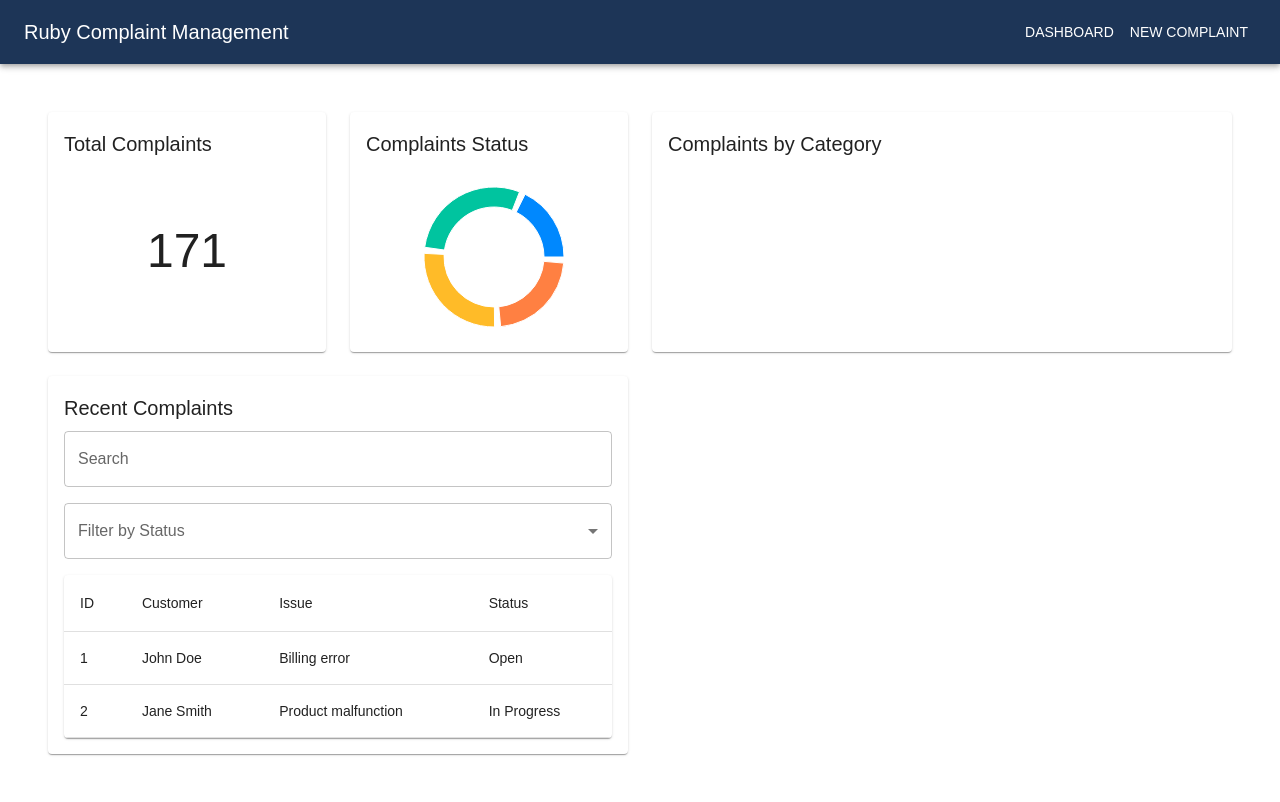
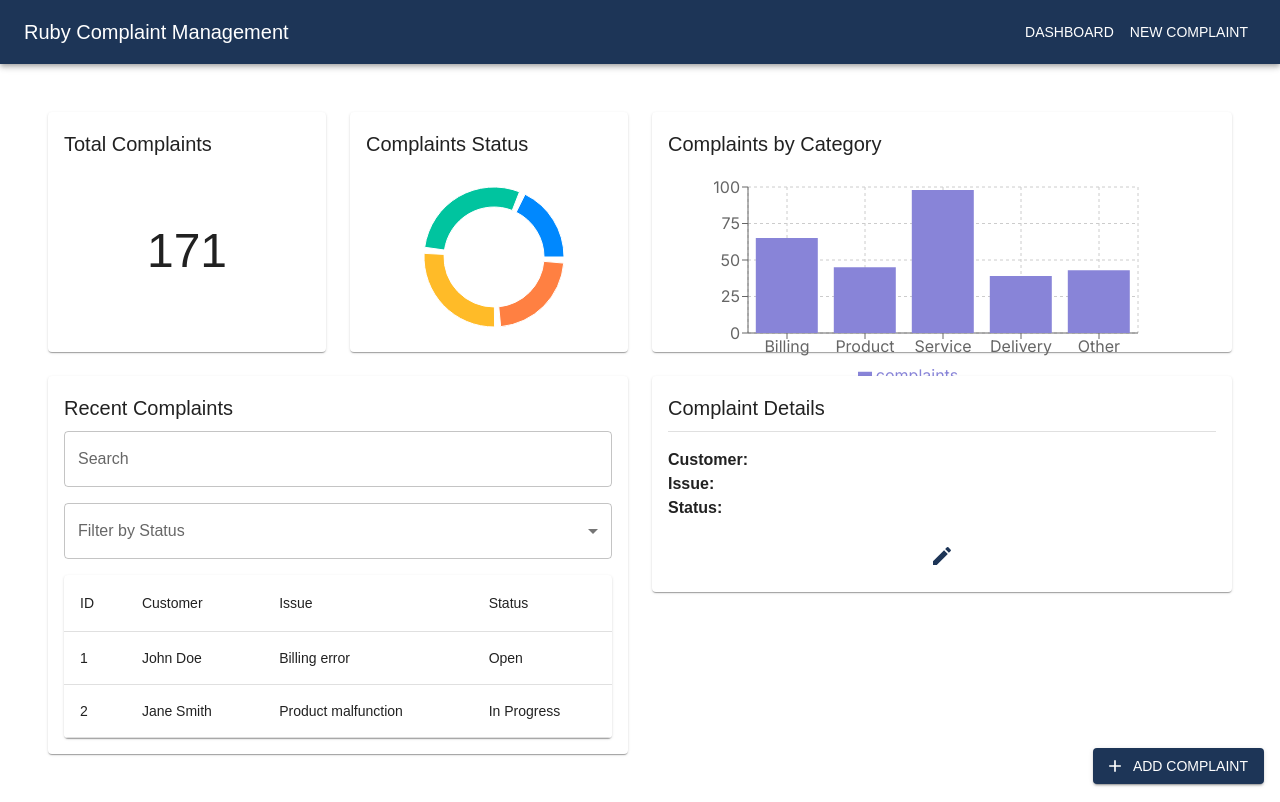
Before and after one commit to m-aishah/ComplAI, a Next.js app in the folder complaint-app/: page /dashboard in a window 1280 px wide. Built offline with nearby package versions, Linux system fonts and the light colour scheme.

Commit message:
Add compliaint functionality.

```diff
--- a/complaint-app/src/app/dashboard/page.js
+++ b/complaint-app/src/app/dashboard/page.js
@@ -3,7 +3,7 @@ import React, { useState, useEffect } from 'react';
 import {
   Box, Grid, Paper, Typography, Button, Dialog,
   DialogTitle, DialogContent, DialogActions, MenuItem,
-  Select, FormControl, InputLabel, IconButton, TextField, Divider
+  Select, FormControl, InputLabel, TextField, Divider
 } from '@mui/material';
 import {
   PieChart, Pie, Cell, BarChart, Bar, XAxis, YAxis, CartesianGrid, Tooltip, Legend
@@ -12,8 +12,7 @@ import Layout from '../../components/Layout';
 import ComplaintList from '../../components/ComplaintList';
 import ComplaintDetails from '../../components/ComplaintDetails';
 import ComplaintForm from '../../components/ComplaintForm';
-import EditIcon from '@mui/icons-material/Edit';
-import CloseIcon from '@mui/icons-material/Close';
+import AddIcon from '@mui/icons-material/Add';
 
 const COLORS = ['#0088FE', '#00C49F', '#FFBB28', '#FF8042', '#8884d8', '#82ca9d'];
 
@@ -44,6 +43,12 @@ export default function Dashboard() {
     setIsClient(true);
   }, []);
 
+  useEffect(() => {
+    if (!selectedComplaint && barData.length > 0) {
+      setSelectedComplaint(barData[0]);
+    }
+  }, [selectedComplaint]);
+
   const handleOpenDialog = () => setOpenDialog(true);
   const handleCloseDialog = () => setOpenDialog(false);
 
@@ -53,6 +58,7 @@ export default function Dashboard() {
 
   const handleComplaintClick = (complaint) => {
     setSelectedComplaint(complaint);
+    console.log('Selected complaint:', complaint);
   };
 
   const handleSearchChange = (event) => {
@@ -114,8 +120,8 @@ export default function Dashboard() {
               </Typography>
               <Box sx={{ width: '100%', height: '100%' }}>
                 <BarChart
-                  width='100%'
-                  height='100%'
+                  width={500}
+                  height={240}
                   data={barData}
                   margin={{
                     top: 20,
@@ -162,22 +168,36 @@ export default function Dashboard() {
                   </Select>
                 </FormControl>
               </Box>
-              <ComplaintList onComplaintClick={handleComplaintClick} searchTerm={searchTerm} filterStatus={filterStatus} />
+              <ComplaintList
+                onComplaintClick={handleComplaintClick}
+                searchTerm={searchTerm}
+                filterStatus={filterStatus}
+                selectedComplaintId={selectedComplaint?.id}
+              />
             </Paper>
           </Grid>
-          {selectedComplaint && (
-            <Grid item xs={12} md={6}>
+          <Grid item xs={12} md={6}>
+            {selectedComplaint && (
               <ComplaintDetails
                 complaint={selectedComplaint}
-                onClose={() => setSelectedComplaint(null)}
               />
-            </Grid>
-          )}
+            )}
+          </Grid>
         </Grid>
       </Box>
 
-      <Dialog open={openDialog} onClose={handleCloseDialog}>
-        <DialogTitle>Add New Complaint</DialogTitle>
+      <Button
+        variant="contained"
+        color="primary"
+        startIcon={<AddIcon />}
+        onClick={handleOpenDialog}
+        sx={{ position: 'fixed', bottom: 16, right: 16 }}
+      >
+        Add Complaint
+      </Button>
+
+      <Dialog open={openDialog} onClose={handleCloseDialog} maxWidth="sm" fullWidth>
+        <DialogTitle>Select Input Type</DialogTitle>
         <DialogContent>
           <FormControl fullWidth sx={{ mt: 2 }}>
             <InputLabel id="input-type-label">Input Type</InputLabel>
@@ -190,7 +210,7 @@ export default function Dashboard() {
             >
               <MenuItem value="text">Text</MenuItem>
               <MenuItem value="voice">Voice</MenuItem>
-              <MenuItem value="image">Image</MenuItem>
+              <MenuItem value="image">Text & Picture</MenuItem>
               <MenuItem value="video">Video</MenuItem>
             </Select>
           </FormControl>
--- a/complaint-app/src/components/ComplaintDetails.js
+++ b/complaint-app/src/components/ComplaintDetails.js
@@ -3,10 +3,9 @@ import { Typography, Paper, IconButton, Divider, TextField, Button } from '@mui/
 import EditIcon from '@mui/icons-material/Edit';
 import CloseIcon from '@mui/icons-material/Close';
 
-export default function ComplaintDetails({ complaint, onClose }) {
+export default function ComplaintDetails({ complaint}) {
   const [isEditing, setIsEditing] = useState(false);
   const [editableComplaint, setEditableComplaint] = useState(complaint);
-
   const handleEdit = () => {
     setIsEditing(!isEditing);
   };
@@ -24,12 +23,6 @@ export default function ComplaintDetails({ complaint, onClose }) {
 
   return (
     <Paper sx={{ p: 2, display: 'flex', flexDirection: 'column', position: 'relative' }}>
-      <IconButton
-        sx={{ position: 'absolute', top: 10, right: 10 }}
-        onClick={onClose}
-      >
-        <CloseIcon />
-      </IconButton>
       <Typography variant="h6" gutterBottom>
         Complaint Details
       </Typography>
--- a/complaint-app/src/components/ComplaintList.js
+++ b/complaint-app/src/components/ComplaintList.js
@@ -1,14 +1,21 @@
 import React from 'react';
 import { Table, TableBody, TableCell, TableContainer, TableHead, TableRow, Paper } from '@mui/material';
+import { styled } from '@mui/system';
 
-// Mock data - replace with actual data fetching logic
 const complaints = [
   { id: 1, customer: 'John Doe', issue: 'Billing error', status: 'Open' },
   { id: 2, customer: 'Jane Smith', issue: 'Product malfunction', status: 'In Progress' },
   // Add more mock data as needed
 ];
 
-export default function ComplaintList({ onComplaintClick, searchTerm, filterStatus }) {
+const StyledTableRow = styled(TableRow)(({ theme, selected }) => ({
+  backgroundColor: selected ? theme.palette.action.selected : theme.palette.background.paper,
+  '&:hover': {
+    backgroundColor: theme.palette.action.hover,
+  },
+}));
+
+export default function ComplaintList({ onComplaintClick, searchTerm, filterStatus, selectedComplaintId }) {
   const filteredComplaints = complaints.filter(complaint =>
     complaint.customer.toLowerCase().includes(searchTerm.toLowerCase()) &&
     (filterStatus ? complaint.status === filterStatus : true)
@@ -27,16 +34,17 @@ export default function ComplaintList({ onComplaintClick, searchTerm, filterStat
         </TableHead>
         <TableBody>
           {filteredComplaints.map((complaint) => (
-            <TableRow
+            <StyledTableRow
               key={complaint.id}
               onClick={() => onComplaintClick(complaint)}
+              selected={complaint.id === selectedComplaintId}
               sx={{ cursor: 'pointer' }}
             >
               <TableCell>{complaint.id}</TableCell>
               <TableCell>{complaint.customer}</TableCell>
               <TableCell>{complaint.issue}</TableCell>
               <TableCell>{complaint.status}</TableCell>
-            </TableRow>
+            </StyledTableRow>
           ))}
         </TableBody>
       </Table>
```
